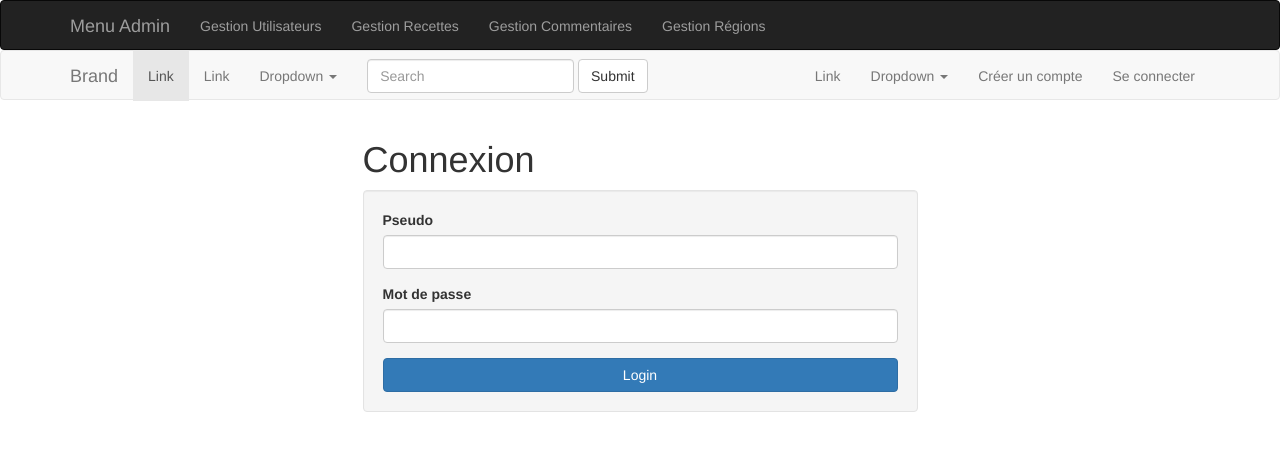
After one commit to Yakicko/projet_v1, a PHP site: template templates/user/login.html.twig in a window 1280 px wide. The commit adds this page. Shown: the top 451 px of the page. Run offline with PHP 8.4, Linux system fonts and the light colour scheme; the template is opened without the code that fills it, so the values that code supplies are empty; some libraries are stand-ins or nearby versions.

Commit message:
fin inscription connexion

```diff
--- a/src/app.php
+++ b/src/app.php
@@ -14,7 +14,7 @@
 $app->register(new HttpFragmentServiceProvider());
 $app['twig'] = $app->extend('twig', function ($twig, $app) {
     // add custom globals, filters, tags, ...
-    /*$twig->addGlobal('user_manager', $app['user.manager']);*/
+    $twig->addGlobal('user_manager', $app['user.manager']);
 
     return $twig;
 });
--- a/templates/layout.html.twig
+++ b/templates/layout.html.twig
@@ -75,6 +75,21 @@
                                     <li><a href="#">Separated link</a></li>
                                 </ul>
                             </li>
+                            {% if user_manager.user %}{# si un utilisateur est connecté #}
+                        <li>
+                            <a>{{ user_manager.username }}</a>
+                        </li>
+                        <li>
+                            <a href="{{ path('user_logout') }}">Se déconnecter</a>
+                        </li>
+                    {% else %}
+                        <li>
+                            <a href="{{ path('user_register') }}">Créer un compte</a>
+                        </li>
+                        <li>
+                            <a href="{{ path('user_login') }}">Se connecter</a>
+                        </li>
+                    {% endif %}
                         </ul>
                     </div>
                 </div>
--- /dev/null
+++ b/templates/user/login.html.twig
@@ -0,0 +1,25 @@
+{% extends "layout.html.twig" %}
+
+{% block title 'Inscription' %}
+
+{% block content %}
+<div class="container">
+	<div class="row">
+		<div class="col-md-6 col-md-offset-3">
+			<h1>Connexion</h1>
+
+			<form method="post" class="well">
+				<div class="form-group">
+					<label>Pseudo</label>
+					<input type="text" name="username" value="{{ username }}" class="form-control">
+				</div>
+				<div class="form-group">
+					<label>Mot de passe</label>
+					<input type="password" name="password" class="form-control">
+				</div>
+				<button type="submit" class="btn btn-primary btn-block">Login</button>
+			</form>
+		</div>
+	</div>
+</div>
+{% endblock %}
```
Also changed, not shown: src/Controller/UserController.php (+34 -0 lines), src/Repository/UserRepository.php (+4 -3 lines), src/controllers.php (+9 -0 lines).
